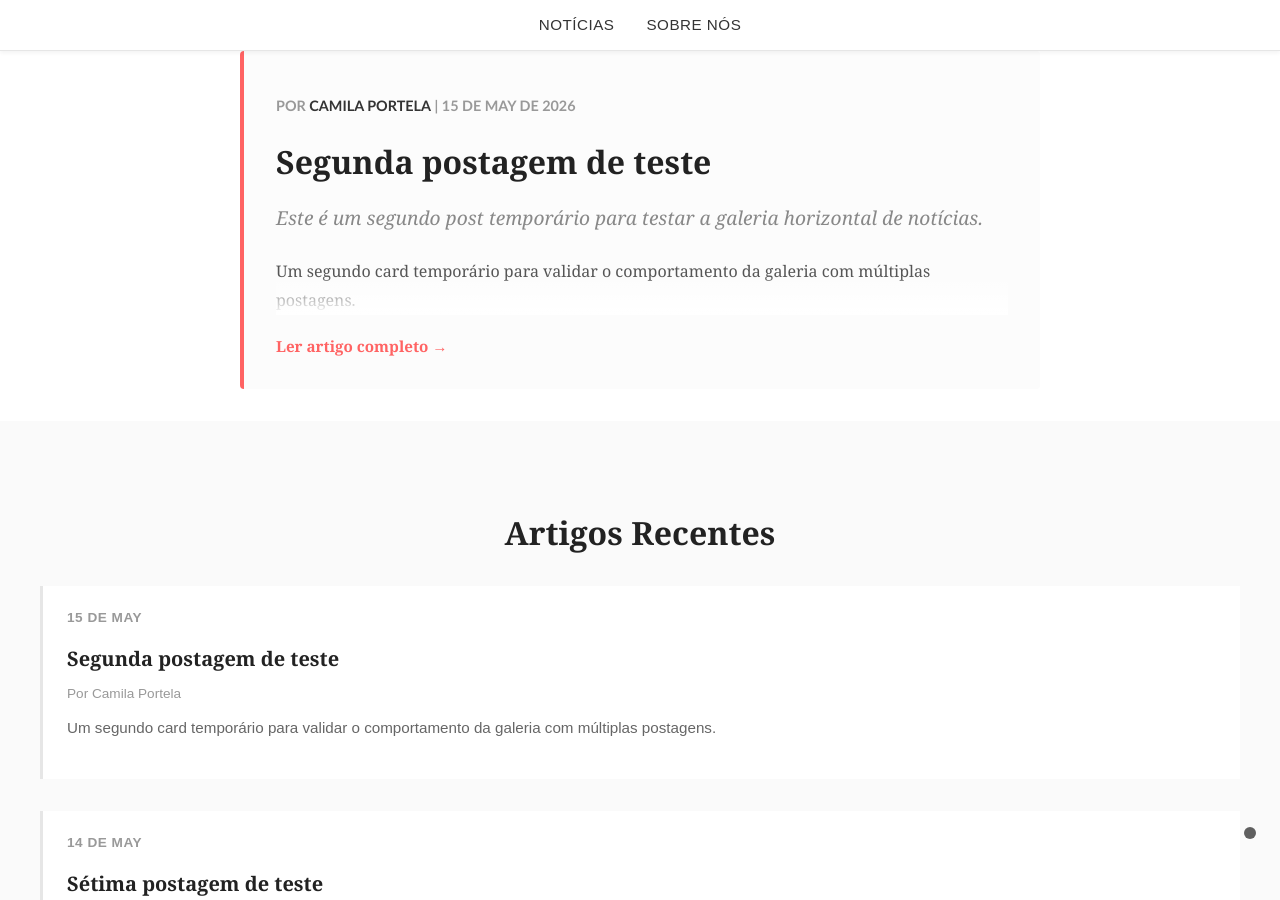
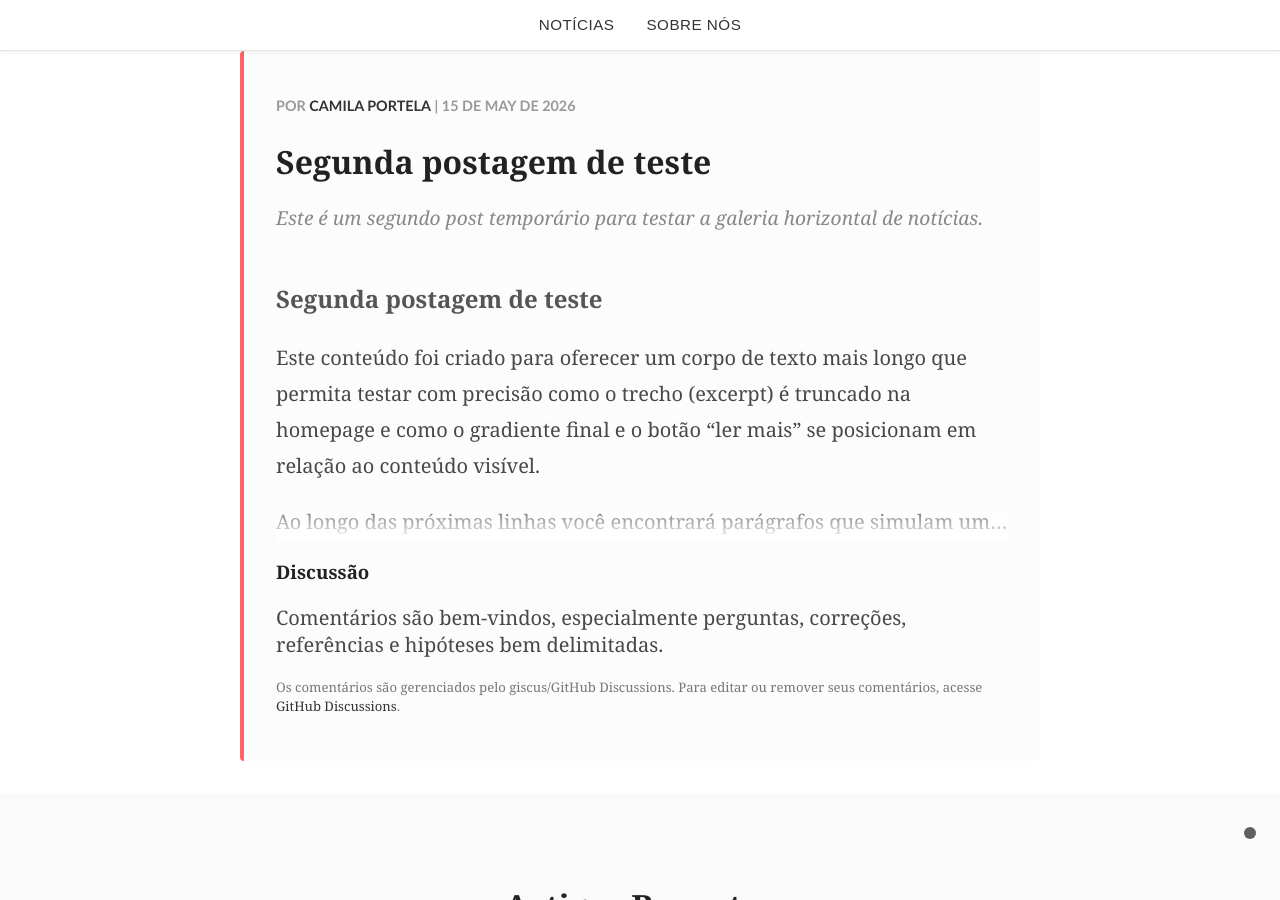
Before and after one commit to camilaportela/astrobiology, a Jekyll site: the page built from noticias.md, in a window 1280 px wide and 900 px high, scrolled down 1175 px. Built offline with Jekyll 4.4.1, drawn with Linux system fonts in a browser that asks for light colours; comment, search, counter and statistics services are not loaded.

Commit message:
UX: mostrar post completo na homepage e inserir discussão exclusiva (giscus mapping specific)

```diff
--- a/_layouts/home.html
+++ b/_layouts/home.html
@@ -82,10 +82,44 @@ layout: default
         <p class="latest-post-lead">{{ latest_post.subtitle }}</p>
         {% endif %}
       </header>
-      <div class="latest-post-excerpt">
-        {{ latest_post.excerpt }}
+      <div class="latest-post-excerpt latest-post-full">
+        {{ latest_post.content }}
       </div>
-      <a href="{{ latest_post.url | relative_url }}" class="latest-post-link">Ler artigo completo →</a>
+
+      <!-- Inclusão da seção de discussão específica para esta postagem
+           Usamos mapping 'specific' com term igual ao caminho da postagem para
+           garantir que os comentários pertençam exclusivamente a este post. -->
+      <section class="discussion" aria-labelledby="discussion-title">
+        <h3 class="section-heading" id="discussion-title">Discussão</h3>
+        <p class="discussion__lead">Comentários são bem-vindos, especialmente perguntas, correções, referências e hipóteses bem delimitadas.</p>
+
+        <div class="discussion__widget">
+          <script
+            src="https://giscus.app/client.js"
+            data-repo="camilaportela/astrobiology"
+            data-repo-id="R_kgDOQteLLw"
+            data-category="Comentários"
+            data-category-id="DIC_kwDOQteLL84C9Aad"
+            data-mapping="specific"
+            data-term="{{ latest_post.url | relative_url }}"
+            data-strict="0"
+            data-reactions-enabled="0"
+            data-emit-metadata="0"
+            data-input-position="bottom"
+            data-theme="https://astrobiology.me/assets/css/giscus-transparent.css?v=9"
+            data-lang="pt"
+            data-loading="lazy"
+            crossorigin="anonymous"
+            async>
+          </script>
+
+          <p class="giscus-note">
+            Os comentários são gerenciados pelo giscus/GitHub Discussions.
+            Para editar ou remover seus comentários, acesse
+            <a href="https://github.com/camilaportela/astrobiology/discussions" target="_blank" rel="noopener noreferrer">GitHub Discussions</a>.
+          </p>
+        </div>
+      </section>
     </article>
   </div>
 </section>
```
